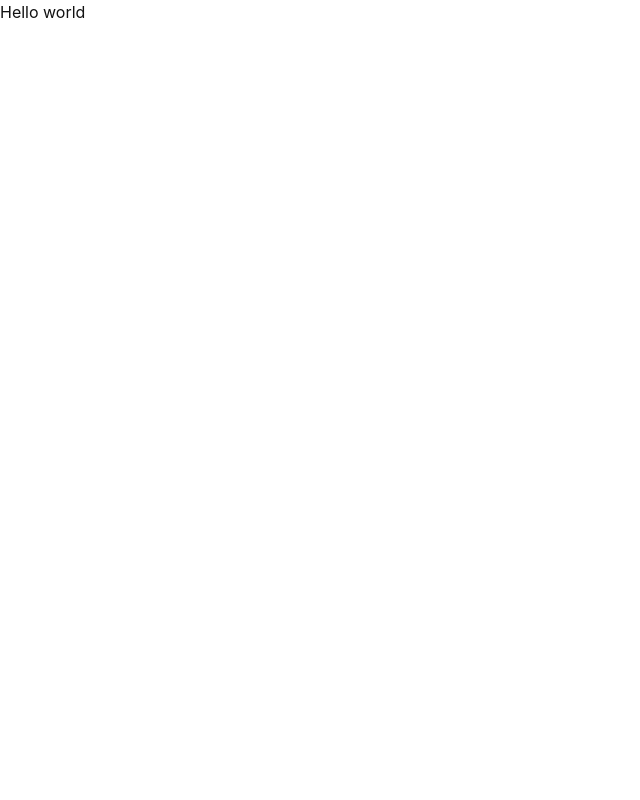
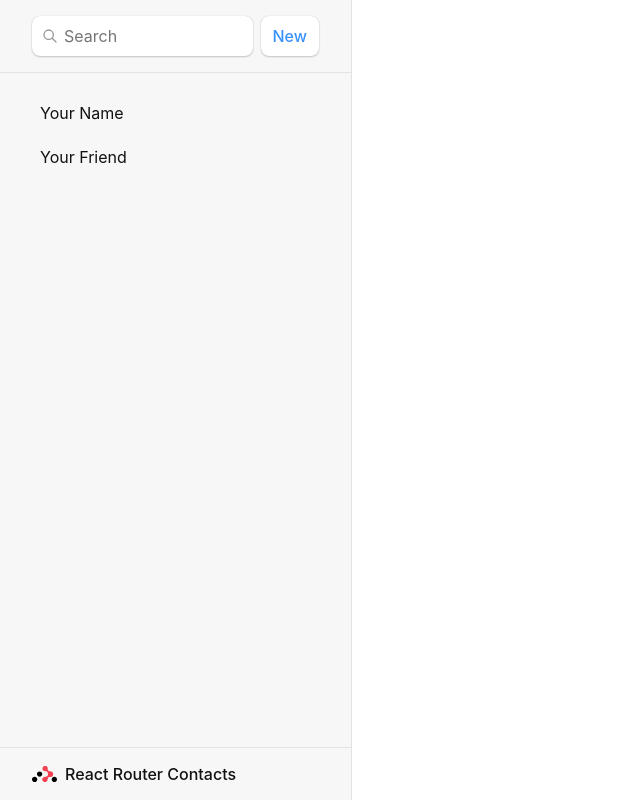
Before and after one commit to Arunthamizh/React_router-dom_6, a React (Vite) app: page / in a window 1280 px wide. Shown: the whole page, without its empty margins (0-640 px from the left). Built offline with nearby package versions, Linux system fonts and the light colour scheme.

Commit message:
The Root Route

```diff
--- a/src/main.jsx
+++ b/src/main.jsx
@@ -2,14 +2,15 @@
 import ReactDOM from 'react-dom/client'
 import './index.css'
 import { createBrowserRouter, RouterProvider } from 'react-router-dom'
+import Rout from './routes/root'
 
 
 const router = createBrowserRouter([
   {
     path: "/",
-    element: <div>Hello world </div>
+    element: <Rout />
   }
-])
+]);
 
 ReactDOM.createRoot(document.getElementById('root')).render(
   <React.StrictMode>
--- /dev/null
+++ b/src/routes/root.jsx
@@ -0,0 +1,43 @@
+export default function Root() {
+    return (
+      <>
+        <div id="sidebar">
+          <h1>React Router Contacts</h1>
+          <div>
+            <form id="search-form" role="search">
+              <input
+                id="q"
+                aria-label="Search contacts"
+                placeholder="Search"
+                type="search"
+                name="q"
+              />
+              <div
+                id="search-spinner"
+                aria-hidden
+                hidden={true}
+              />
+              <div
+                className="sr-only"
+                aria-live="polite"
+              ></div>
+            </form>
+            <form method="post">
+              <button type="submit">New</button>
+            </form>
+          </div>
+          <nav>
+            <ul>
+              <li>
+                <a href={`/contacts/1`}>Your Name</a>
+              </li>
+              <li>
+                <a href={`/contacts/2`}>Your Friend</a>
+              </li>
+            </ul>
+          </nav>
+        </div>
+        <div id="detail"></div>
+      </>
+    );
+  }
```
